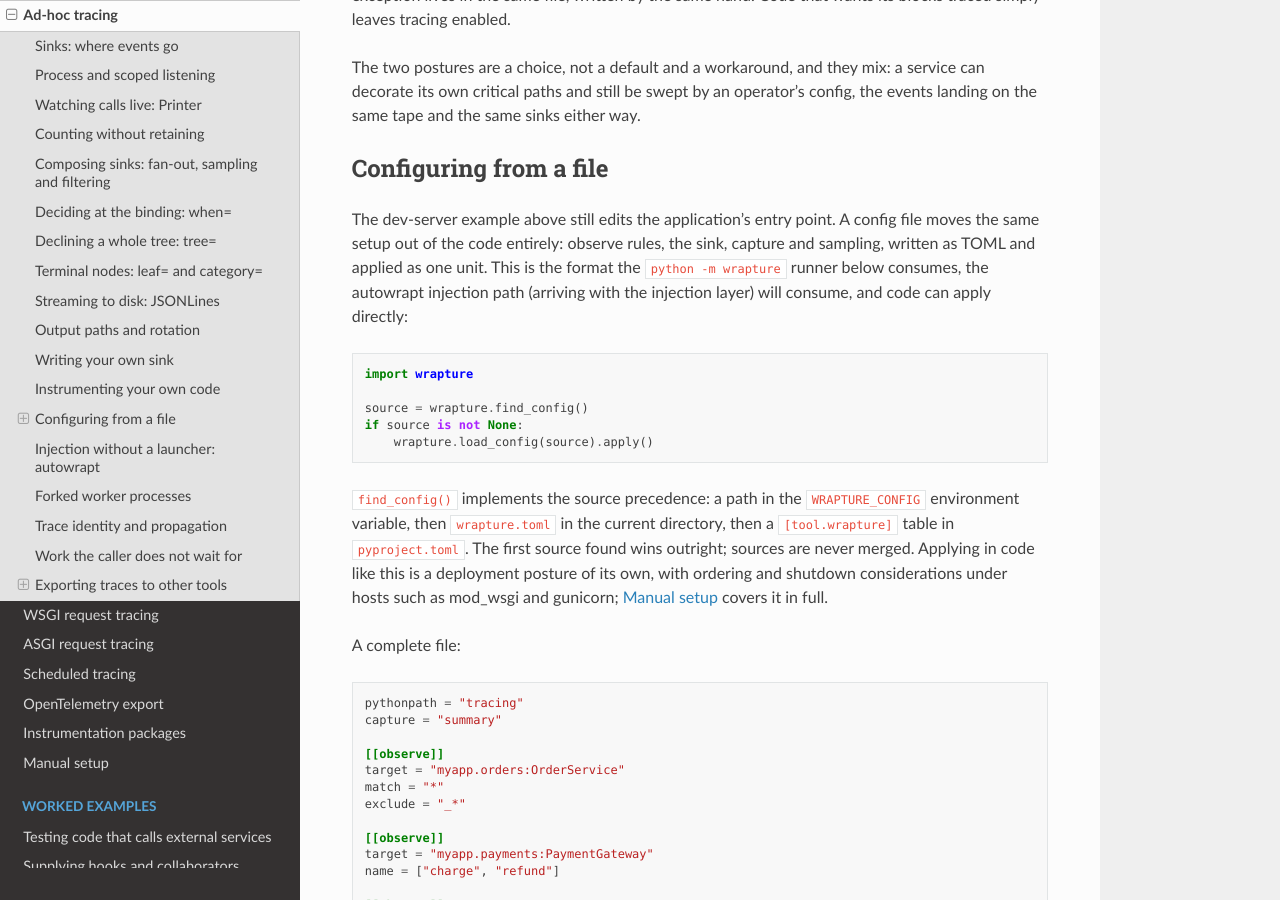
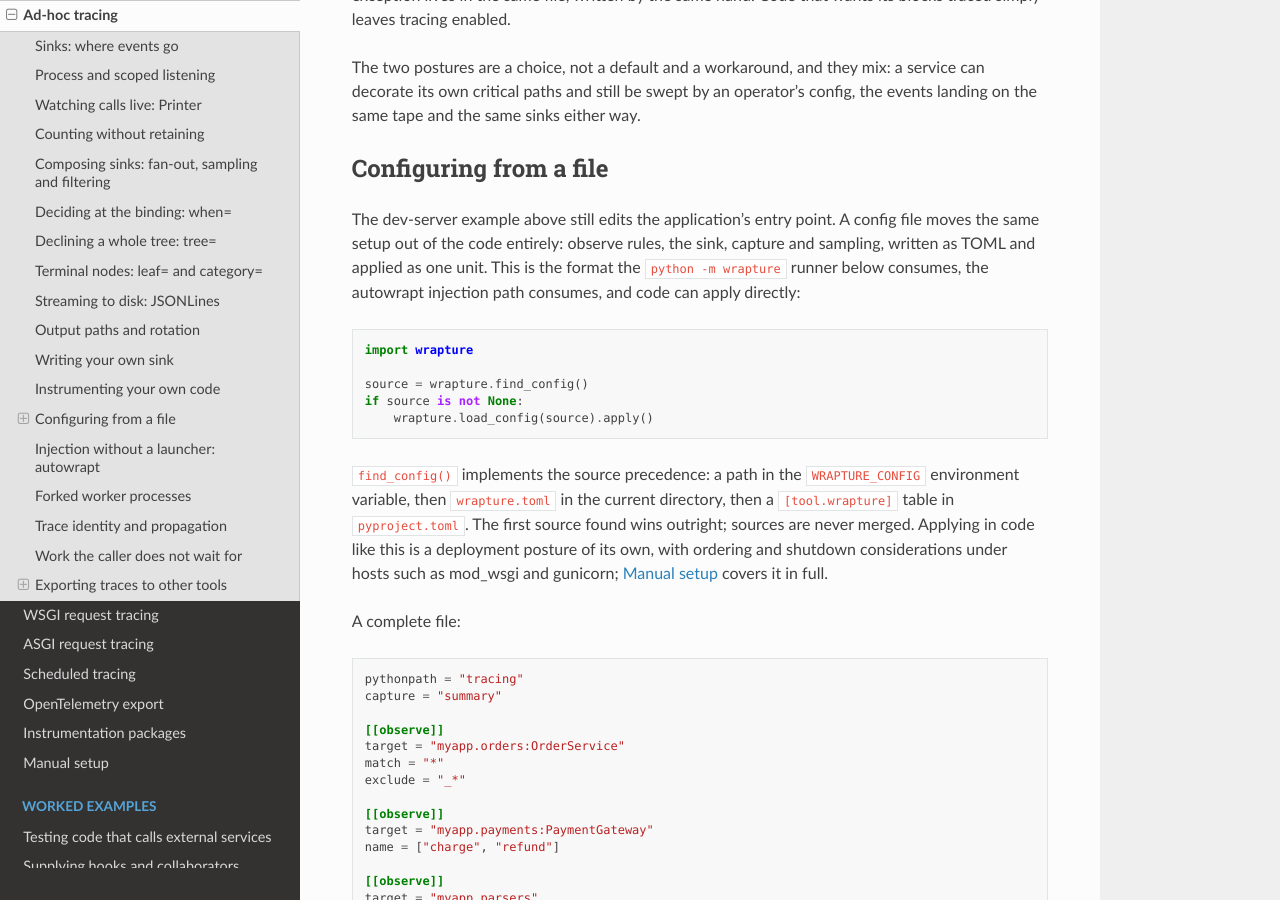
Before and after one commit to GrahamDumpleton/wrapture, a Sphinx documentation site: the page built from docs/ad-hoc-tracing.md, in a window 1280 px wide and 900 px high, scrolled down 12999 px. Built offline with Sphinx 7.4.7 and the Read the Docs theme 3.1.0, drawn with Linux system fonts in a browser that asks for light colours.

Commit message:
Fix stale future tense for the autowrapt injection path.

````diff
--- a/docs/ad-hoc-tracing.md
+++ b/docs/ad-hoc-tracing.md
@@ -715,8 +715,8 @@ The dev-server example above still edits the application's entry
 point. A config file moves the same setup out of the code entirely:
 observe rules, the sink, capture and sampling, written as TOML and
 applied as one unit. This is the format the `python -m wrapture`
-runner below consumes, the autowrapt injection path (arriving with
-the injection layer) will consume, and code can apply directly:
+runner below consumes, the autowrapt injection path consumes, and
+code can apply directly:
 
 ```python
 import wrapture
````
